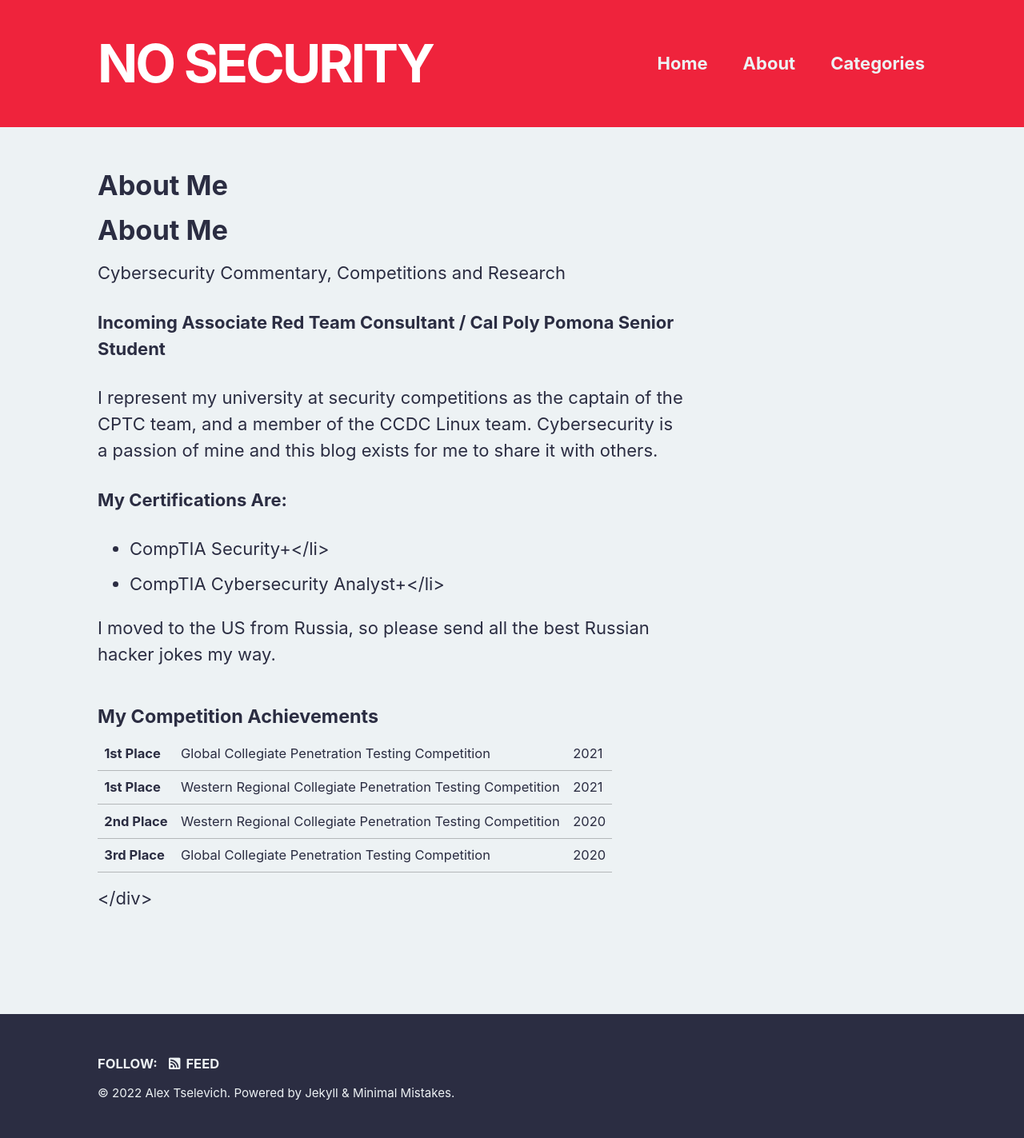
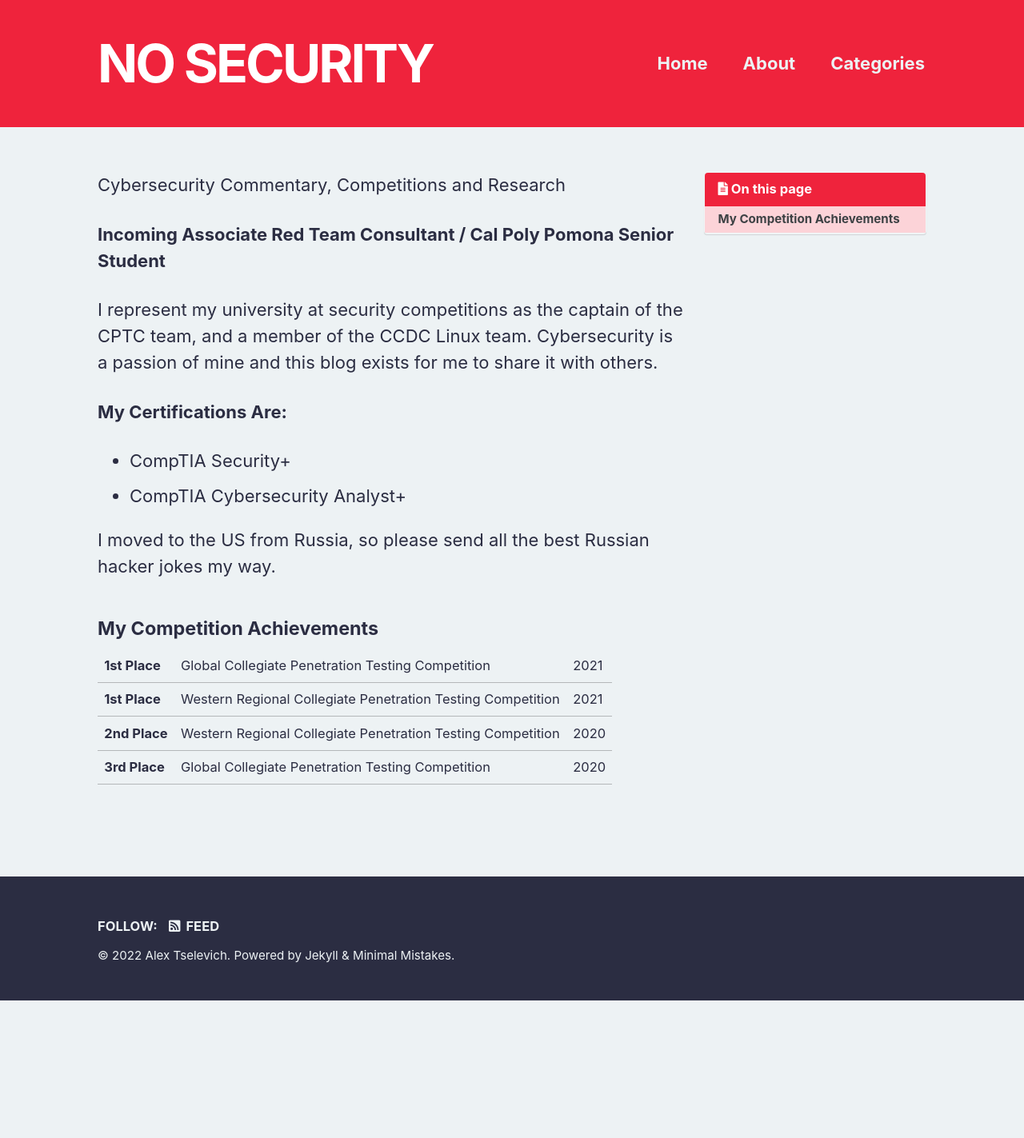
Before and after one commit to nos3curity/MM-Website, a Jekyll site: the page built from about.md, in a window 1280 px wide. Shown: the whole page at 80% size. Built offline with Jekyll 4.4.1, drawn with Linux system fonts in a browser that asks for light colours; cached includes are drawn as plain includes; our own code applies the rules of GitHub Pages for plain Markdown files; after the commit the page ends 1251 px from its top, so only the background shows below that.

Commit message:
about me fix

```diff
--- a/about.md
+++ b/about.md
@@ -1,10 +1,8 @@
 ---
 layout: single
 author_profile: false
-toc: false
+toc: true
 ---
-
-# About Me
 
 Cybersecurity Commentary, Competitions and Research
 
@@ -14,8 +12,8 @@ I represent my university at security competitions as the captain of the CPTC te
 
 **My Certifications Are:**
 
-- CompTIA Security+</li>
-- CompTIA Cybersecurity Analyst+</li>
+- CompTIA Security+
+- CompTIA Cybersecurity Analyst+
 
 I moved to the US from Russia, so please send all the best Russian hacker jokes my way.
 
@@ -41,5 +39,4 @@ I moved to the US from Russia, so please send all the best Russian hacker jokes
         <td style="word-wrap: break-word">Global Collegiate Penetration Testing Competition</td>
         <td>2020</td>
     </tr>
-	</table>
-</div>
+</table>
```
